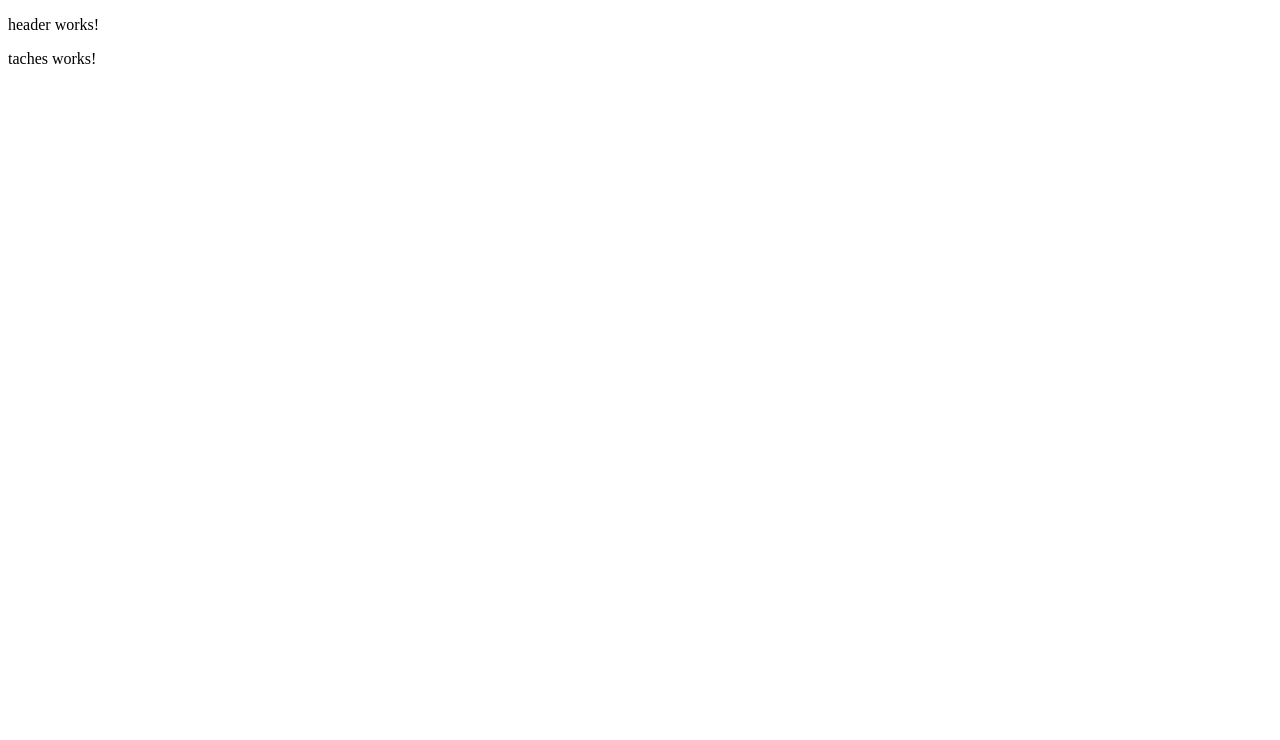
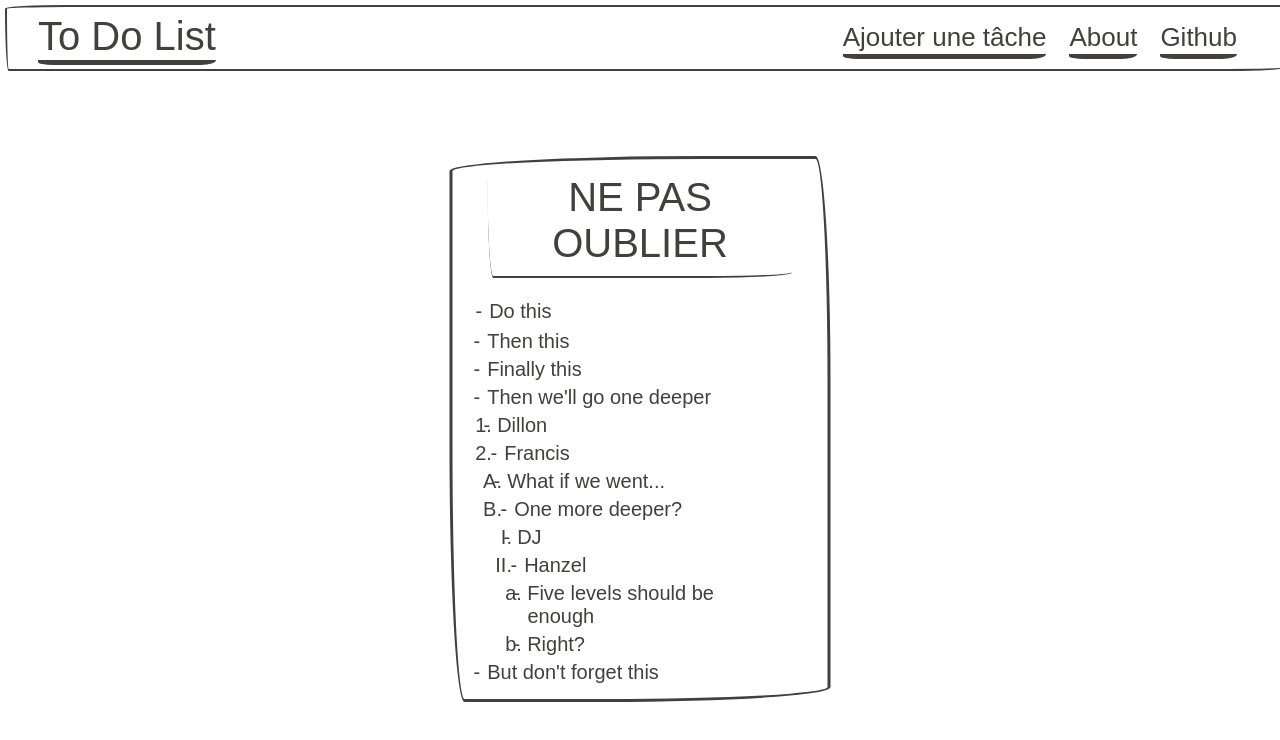
Before and after one commit to DamienL97r/DL-rattrapageAngularToDoList, an Angular app: page / in a window 1280 px wide. Shown: the top 740 px of the page. Built offline with nearby package versions, Linux system fonts and the light colour scheme; a web font is replaced by a local one.

Commit message:
create general style of listPage

```diff
--- a/src/app/app-routing.module.ts
+++ b/src/app/app-routing.module.ts
@@ -1,9 +1,11 @@
 import { NgModule } from '@angular/core';
 import { RouterModule, Routes } from '@angular/router';
 import { TachesComponent } from './taches/taches.component';
+import { CreateTachesComponent } from './create-taches/create-taches.component';
 
 const routes: Routes = [
   { path: '', component: TachesComponent},
+  { path: 'ajouter-une-taches', component: CreateTachesComponent},
 ];
 
 @NgModule({
--- a/src/app/create-taches/create-taches.component.html
+++ b/src/app/create-taches/create-taches.component.html
@@ -1 +1,3 @@
-<p>create-taches works!</p>
+<div class="body-container">
+    <p>create-taches works!</p>
+</div>
--- a/src/app/layout/header/header.component.html
+++ b/src/app/layout/header/header.component.html
@@ -1 +1,31 @@
-<p>header works!</p>
+<!DOCTYPE html>
+<html lang="en">
+<head>
+    <meta charset="UTF-8">
+    <meta name="viewport" content="width=device-width, initial-scale=1.0">
+    <link rel="stylesheet" href="https://unpkg.com/papercss@1.9.2/dist/paper.css"/>
+    <title>Document</title>
+</head>
+<body>
+    <nav class="border fixed split-nav">
+        <div class="nav-brand">
+          <h3><a routerLink="/">To Do List</a></h3>
+        </div>
+        <div class="collapsible">
+          <input id="collapsible1" type="checkbox" name="collapsible1">
+          <label for="collapsible1">
+            <div class="bar1"></div>
+            <div class="bar2"></div>
+            <div class="bar3"></div>
+          </label>
+          <div class="collapsible-body">
+            <ul class="inline">
+              <li><a routerLink="/ajouter-une-taches">Ajouter une tâche</a></li>
+              <li><a href="#">About</a></li>
+              <li><a href="#">Github</a></li>
+            </ul>
+          </div>
+        </div>
+      </nav>
+</body>
+</html>
--- a/src/app/taches/taches.component.html
+++ b/src/app/taches/taches.component.html
@@ -1 +1,33 @@
-<p>taches works!</p>
+
+<div class="body-container">
+
+    <h3>NE PAS OUBLIER</h3>
+    <ul>
+        <li class="surligned">Do this</li>
+        <li>Then this</li>
+        <li>Finally this</li>
+        <li>Then we'll go one deeper
+          <ol>
+            <li>Dillon</li>
+            <li>Francis
+              <ol>
+                <li>What if we went...</li>
+                <li>One more deeper?
+                  <ol>
+                    <li>DJ</li>
+                    <li>Hanzel
+                      <ol>
+                        <li>Five levels should be enough</li>
+                        <li>Right?</li>
+                      </ol>
+                    </li>
+                  </ol>
+                </li>
+              </ol>
+            </li>
+          </ol>
+        </li>
+        <li>But don't forget this</li>
+      </ul>
+
+</div>
--- a/src/styles.css
+++ b/src/styles.css
@@ -1 +1,59 @@
 /* You can add global styles to this file, and also import other style files */
+
+* {
+    margin: 5px;
+    padding: 0;
+    box-sizing: border-box;
+}
+
+.body-container {
+    margin-top: 80px;
+    border: 3px solid #41403E;
+
+    padding: 10px 30px;
+    margin: 100px;
+    width: 30%;
+    margin-left: 50%;
+    transform: translateX(-50%);
+
+    border-bottom-left-radius: 15px 255px;
+    border-bottom-right-radius: 225px 15px;
+    border-top-left-radius: 255px 15px;
+    border-top-right-radius: 15px 225px;
+}
+
+.body-container > h3 {
+    text-align: center;
+    padding-bottom: 10px;
+    margin-bottom: 20px;
+    border-bottom: 2px solid #41403E;
+
+    border-bottom-left-radius: 15px 255px;
+    border-bottom-right-radius: 225px 15px;
+    border-top-left-radius: 255px 15px;
+    border-top-right-radius: 15px 225px;
+}
+
+
+.surligned {
+    width: fit-content;
+    background-color: rgba(255, 255, 0, 0);
+    border: 2px solid rgba(255, 255, 0, 0);
+    border-bottom-left-radius: 15px 255px;
+    border-bottom-right-radius: 225px 15px;
+    border-top-left-radius: 255px 15px;
+    border-top-right-radius: 15px 225px;
+    transition: all 0.3s ease-in-out;
+    cursor: pointer;
+}
+
+.surligned:hover {
+    width: fit-content;
+    background-color: yellow;
+    border: 2px solid yellow;
+    color: rgba(128, 128, 128, 0.719);
+    border-bottom-left-radius: 15px 255px;
+    border-bottom-right-radius: 225px 15px;
+    border-top-left-radius: 255px 15px;
+    border-top-right-radius: 15px 225px;
+}
```
Also changed, not shown: src/assets/img/30397347-petite-note-de-feuille-de-papier-avec-des-lignes-photo-rýaliste-illustration-vectorielle-transformed-removebg-preview.png (added), src/assets/img/30397347-petite-note-de-feuille-de-papier-avec-des-lignes-photo-rýaliste-illustration-vectorielle-transformed.jpeg (added).
